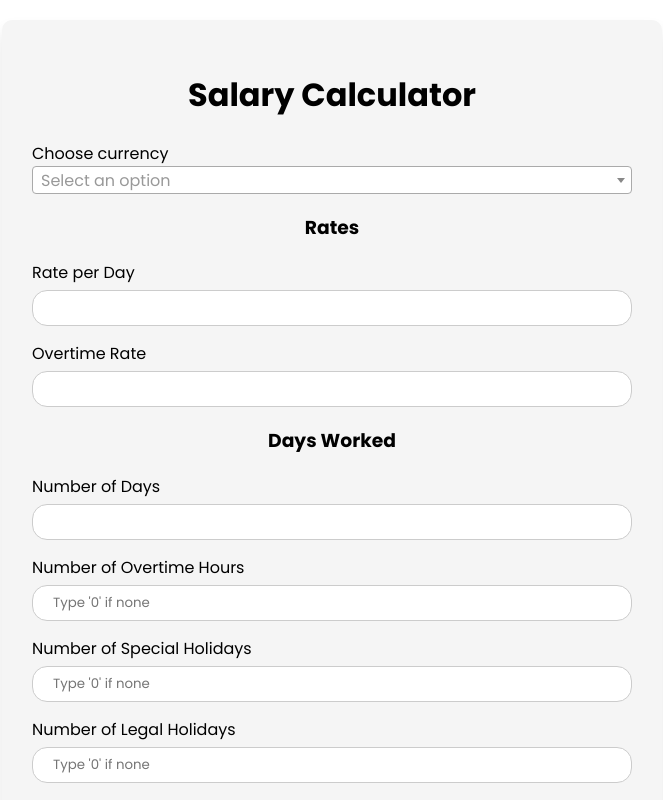
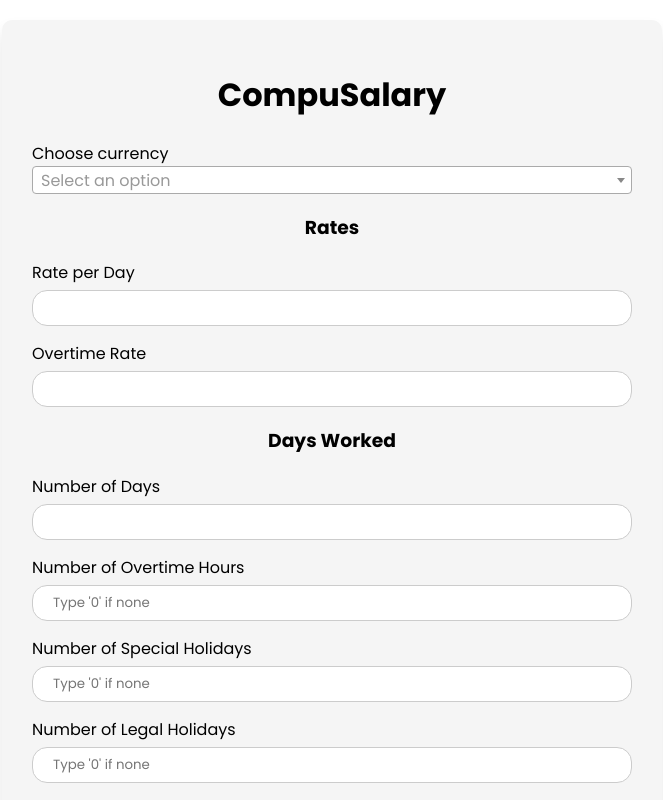
Before and after one commit to RON6156/CompuSalary, a plain HTML site: page index.html in a window 1280 px wide. Shown: the top 800 px of the page, without its empty margins (308-971 px from the left). Drawn offline with nearby package versions, Linux system fonts and the light colour scheme.

Commit message:
Update index.html

```diff
--- a/index.html
+++ b/index.html
@@ -20,7 +20,7 @@
     <body>
         <div class="box">
             <div class="container">
-                <h1>Salary Calculator</h1>
+                <h1>CompuSalary</h1>
                 <div class="menu">
                     <!-- Select element for Select2 -->
                     <label for="mySelect">Choose currency</label> <br>
```
